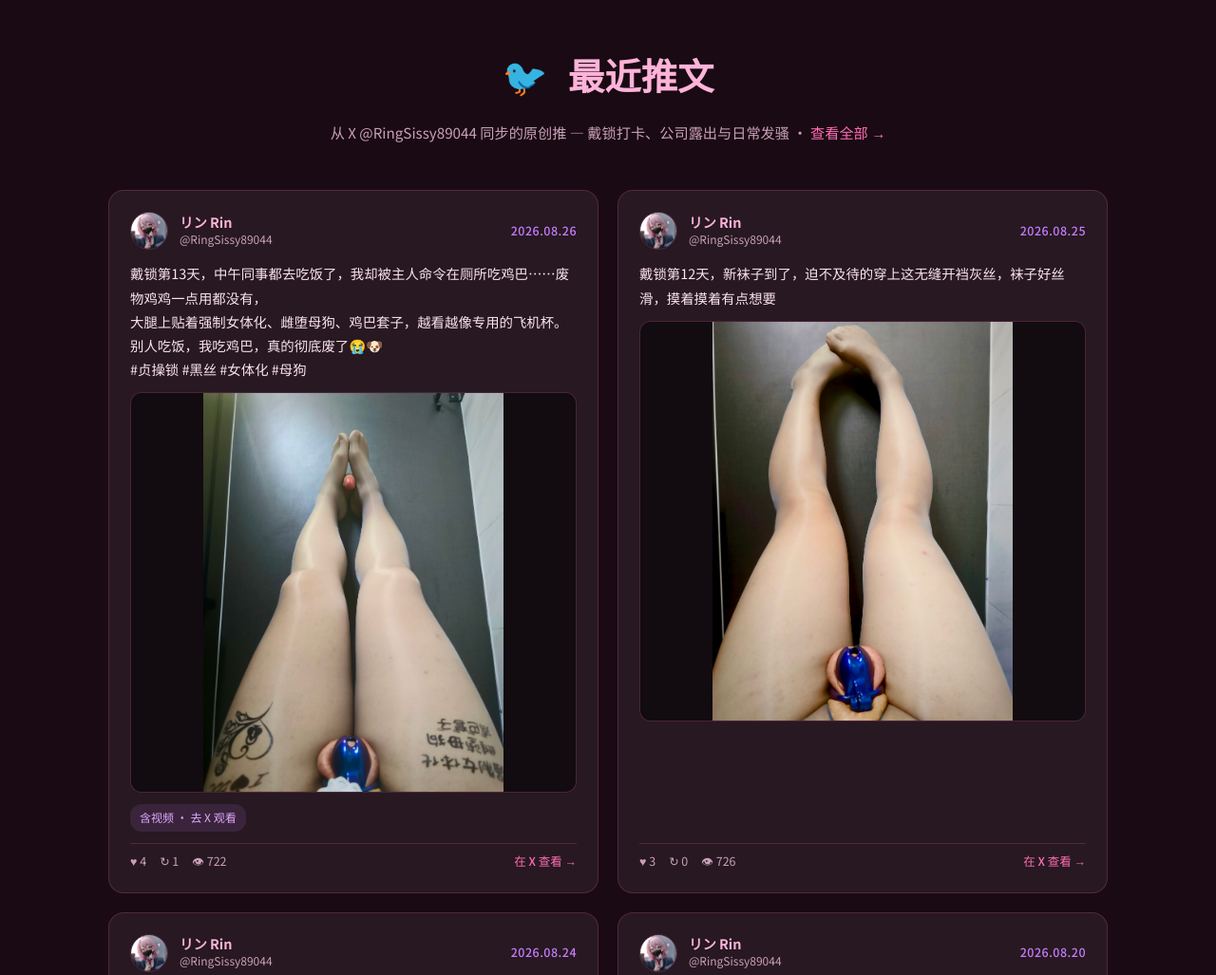
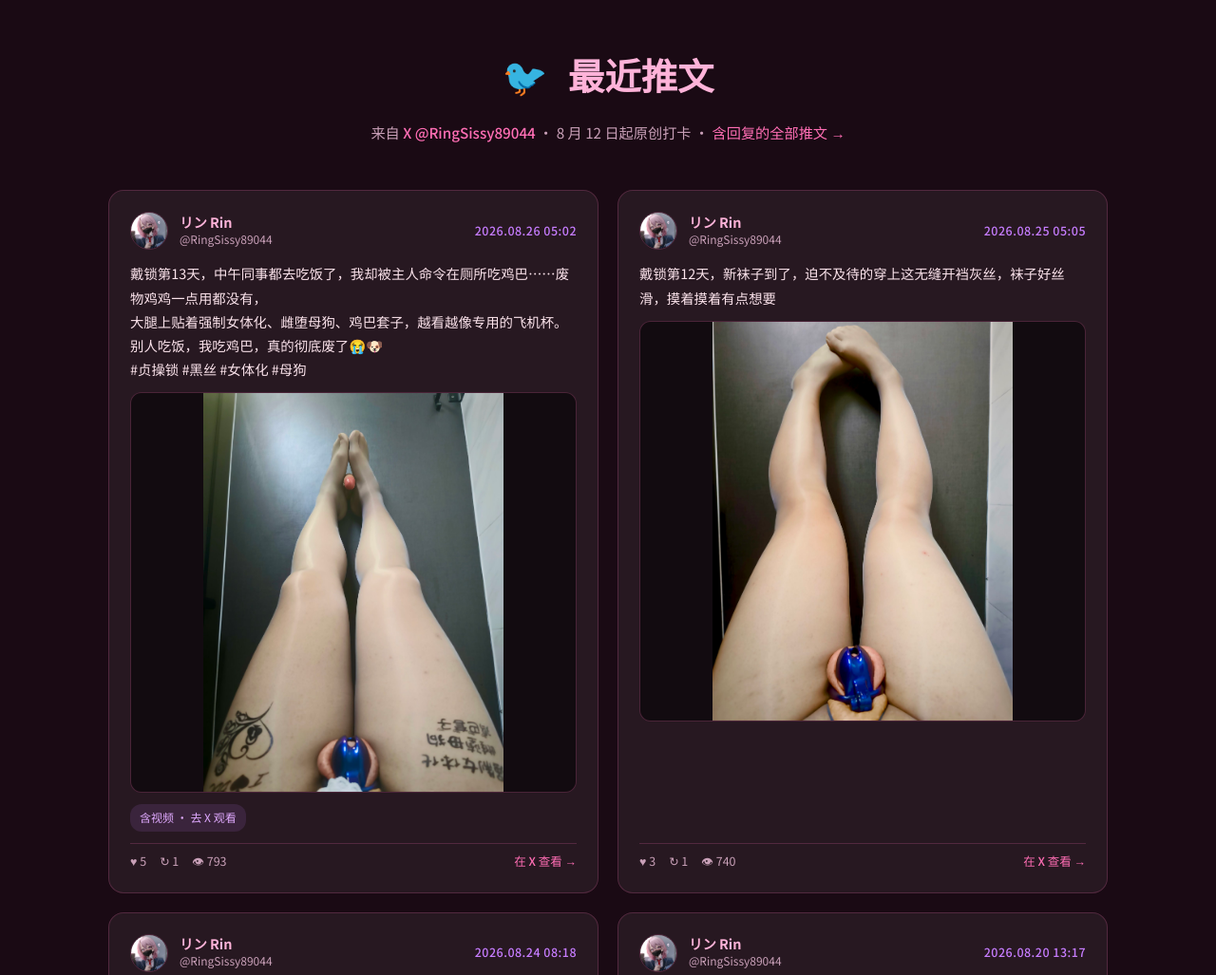
Before and after one commit to ringsissy/Personal-Page, a website: page index.html in a window 1280 px wide. Shown: the part 6840-7867 px from the top of the page at 95% size. Drawn offline with Linux system fonts and the light colour scheme; a web font is replaced by a local one.

Commit message:
feat: 同步 8.12 起全部推文（含回复）
从 @RingSissy89044 拉取 2026-08-12 至今的原创与回复共 25 条，首页仍展示原创打卡，专页展示完整时间线。

```diff
--- a/index.html
+++ b/index.html
@@ -470,8 +470,8 @@
     <section class="section" id="tweets">
       <div class="container">
         <h2 class="section-title"><span class="section-icon">🐦</span> 最近推文</h2>
-        <p class="section-desc">从 X @RingSissy89044 同步的原创推 — 戴锁打卡、公司露出与日常发骚 · <a href="/tweets/" class="section-link">查看全部 →</a></p>
-        <div class="tweets-grid" data-tweets data-tweets-limit="6">
+        <p class="section-desc">来自 <a href="https://x.com/RingSissy89044" target="_blank" rel="noopener" class="section-link">X @RingSissy89044</a> · 8 月 12 日起原创打卡 · <a href="/tweets/" class="section-link">含回复的全部推文 →</a></p>
+        <div class="tweets-grid" data-tweets data-tweets-originals="true" data-tweets-limit="6">
           <p class="section-desc">正在同步推文…</p>
         </div>
       </div>
--- a/script.js
+++ b/script.js
@@ -62,6 +62,7 @@ function formatCount(n) {
 
 function tweetCardHTML(tweet) {
   const url = `https://x.com/RingSissy89044/status/${tweet.id}`;
+  const isReply = tweet.type === 'reply';
   const media = Array.isArray(tweet.media) ? tweet.media : [];
   const mediaClass = media.length > 1 ? 'tweet-media tweet-media-2' : 'tweet-media';
   const mediaHTML = media.length
@@ -70,24 +71,37 @@ function tweetCardHTML(tweet) {
         return `<a href="${url}" target="_blank" rel="noopener"><img src="${href}" alt="推文配图 ${tweet.date}" loading="lazy"></a>`;
       }).join('')}</div>`
     : '';
-  const videoBadge = tweet.hasVideo
-    ? '<span class="tweet-badge">含视频 · 去 X 观看</span>'
-    : '';
+  const badges = [];
+  if (isReply && tweet.conversationId) {
+    badges.push(`<a class="tweet-badge" href="https://x.com/i/web/status/${tweet.conversationId}" target="_blank" rel="noopener">回复</a>`);
+  }
+  if (tweet.hasVideo) {
+    badges.push('<span class="tweet-badge">含视频 · 去 X 观看</span>');
+  }
   const [y, m, d] = tweet.date.split('-');
+  let timeLabel = `${y}.${m}.${d}`;
+  if (tweet.createdAt) {
+    const dt = new Date(tweet.createdAt);
+    if (!Number.isNaN(dt.getTime())) {
+      const hh = String(dt.getHours()).padStart(2, '0');
+      const mm = String(dt.getMinutes()).padStart(2, '0');
+      timeLabel = `${y}.${m}.${d} ${hh}:${mm}`;
+    }
+  }
 
   return `
-    <article class="tweet-card">
+    <article class="tweet-card${isReply ? ' tweet-card-reply' : ''}">
       <header class="tweet-meta">
         <img src="/public/avatar.jpg" alt="" class="tweet-avatar" width="40" height="40">
         <div class="tweet-meta-name">
           <strong>リン Rin</strong>
           <span>@RingSissy89044</span>
         </div>
-        <time datetime="${tweet.date}">${y}.${m}.${d}</time>
+        <time datetime="${tweet.createdAt || tweet.date}">${timeLabel}</time>
       </header>
       <p class="tweet-text">${escapeHtml(tweet.text)}</p>
       ${mediaHTML}
-      ${videoBadge}
+      ${badges.join('')}
       <footer class="tweet-footer">
         <span>♥ ${formatCount(tweet.likes)}</span>
         <span>↻ ${formatCount(tweet.reposts)}</span>
@@ -109,8 +123,10 @@ async function renderTweets() {
     const all = Array.isArray(data.tweets) ? data.tweets : [];
 
     mounts.forEach(el => {
+      const originalsOnly = el.getAttribute('data-tweets-originals') === 'true';
       const limit = Number(el.getAttribute('data-tweets-limit') || 0);
-      const tweets = limit > 0 ? all.slice(0, limit) : all;
+      let tweets = originalsOnly ? all.filter(t => t.type !== 'reply') : all;
+      tweets = limit > 0 ? tweets.slice(0, limit) : tweets;
       if (!tweets.length) {
         el.innerHTML = '<p class="section-desc">暂时没有可展示的原创推文。</p>';
         return;
--- a/styles.css
+++ b/styles.css
@@ -1051,6 +1051,11 @@ body {
   border-color: rgba(255, 110, 180, 0.4);
 }
 
+.tweet-card-reply {
+  padding: 18px;
+  background: rgba(255, 255, 255, 0.035);
+}
+
 .tweet-meta {
   display: flex;
   align-items: center;
@@ -1129,6 +1134,7 @@ body {
   border-radius: 12px;
   padding: 4px 10px;
   width: fit-content;
+  text-decoration: none;
 }
 
 .tweet-footer {
--- a/tweets.json
+++ b/tweets.json
@@ -1,127 +1,383 @@
 {
   "updatedAt": "2026-08-26",
+  "since": "2026-08-12",
   "handle": "RingSissy89044",
   "profile": "https://x.com/RingSissy89044",
   "tweets": [
     {
+      "id": "2092506730379055129",
+      "conversationId": "2091343160693973061",
+      "type": "reply",
+      "date": "2026-08-26",
+      "createdAt": "2026-08-26T06:57:36Z",
+      "text": "111",
+      "likes": 0,
+      "reposts": 0,
+      "replies": 0,
+      "bookmarks": 0,
+      "views": 4,
+      "hasVideo": false,
+      "media": []
+    },
+    {
       "id": "2092477838863831468",
+      "conversationId": "2092477838863831468",
+      "type": "original",
       "date": "2026-08-26",
+      "createdAt": "2026-08-26T05:02:47Z",
       "text": "戴锁第13天，中午同事都去吃饭了，我却被主人命令在厕所吃鸡巴……废物鸡鸡一点用都没有，\n大腿上贴着强制女体化、雌堕母狗、鸡巴套子，越看越像专用的飞机杯。\n别人吃饭，我吃鸡巴，真的彻底废了😭🐶\n#贞操锁 #黑丝 #女体化 #母狗",
-      "likes": 4,
+      "likes": 5,
       "reposts": 1,
       "replies": 0,
       "bookmarks": 2,
-      "views": 722,
+      "views": 793,
       "hasVideo": true,
       "media": ["public/tweets/2026-08-26.jpg"]
     },
     {
-      "id": "2092116216097960392",
+      "id": "2092182999475634648",
+      "conversationId": "2092153958601252981",
+      "type": "reply",
       "date": "2026-08-25",
-      "text": "戴锁第12天，新袜子到了，迫不及待的穿上这无缝开裆灰丝，袜子好丝滑，摸着摸着有点想要",
-      "likes": 3,
+      "createdAt": "2026-08-25T09:31:12Z",
+      "text": "可以的哦",
+      "likes": 0,
+      "reposts": 0,
+      "replies": 0,
+      "bookmarks": 1,
+      "views": 139,
+      "hasVideo": false,
+      "media": []
+    },
+    {
+      "id": "2092150484475986333",
+      "conversationId": "2092139057971392682",
+      "type": "reply",
+      "date": "2026-08-25",
+      "createdAt": "2026-08-25T07:22:00Z",
+      "text": "想rua",
+      "likes": 1,
       "reposts": 0,
       "replies": 0,
       "bookmarks": 0,
-      "views": 726,
+      "views": 125,
+      "hasVideo": false,
+      "media": []
+    },
+    {
+      "id": "2092143969992065120",
+      "conversationId": "2092129137125151218",
+      "type": "reply",
+      "date": "2026-08-25",
+      "createdAt": "2026-08-25T06:56:07Z",
+      "text": "衣服很好看，就是胸有点扁扁的，要不垫一下吧",
+      "likes": 0,
+      "reposts": 0,
+      "replies": 0,
+      "bookmarks": 0,
+      "views": 27,
+      "hasVideo": false,
+      "media": []
+    },
+    {
+      "id": "2092116216097960392",
+      "conversationId": "2092116216097960392",
+      "type": "original",
+      "date": "2026-08-25",
+      "createdAt": "2026-08-25T05:05:50Z",
+      "text": "戴锁第12天，新袜子到了，迫不及待的穿上这无缝开裆灰丝，袜子好丝滑，摸着摸着有点想要",
+      "likes": 3,
+      "reposts": 1,
+      "replies": 0,
+      "bookmarks": 0,
+      "views": 740,
       "hasVideo": false,
       "media": ["public/tweets/2026-08-25.jpg"]
     },
     {
+      "id": "2091862424177791336",
+      "conversationId": "2091802237987078186",
+      "type": "reply",
+      "date": "2026-08-24",
+      "createdAt": "2026-08-24T12:17:21Z",
+      "text": "@pulsex_top 他家的v1 ultra",
+      "likes": 0,
+      "reposts": 0,
+      "replies": 0,
+      "bookmarks": 0,
+      "views": 63,
+      "hasVideo": false,
+      "media": []
+    },
+    {
       "id": "2091802237987078186",
+      "conversationId": "2091802237987078186",
+      "type": "original",
       "date": "2026-08-24",
+      "createdAt": "2026-08-24T08:18:11Z",
       "text": "戴锁第11天，今天是黑丝（战损版），最近买的丝袜好容易勾丝，还有一条肉丝也勾丝了，主人还要让我减肥，说要下次让我全女装露出。",
       "likes": 10,
       "reposts": 4,
       "replies": 1,
       "bookmarks": 1,
-      "views": 2040,
+      "views": 2058,
       "hasVideo": false,
       "media": ["public/tweets/2026-08-24.jpg"]
     },
     {
+      "id": "2090643746602000678",
+      "conversationId": "2089605801103302932",
+      "type": "reply",
+      "date": "2026-08-21",
+      "createdAt": "2026-08-21T03:34:46Z",
+      "text": "就普通的那种影院足道啊",
+      "likes": 0,
+      "reposts": 0,
+      "replies": 0,
+      "bookmarks": 0,
+      "views": 412,
+      "hasVideo": false,
+      "media": []
+    },
+    {
       "id": "2090427942858006906",
+      "conversationId": "2090427942858006906",
+      "type": "original",
       "date": "2026-08-20",
+      "createdAt": "2026-08-20T13:17:14Z",
       "text": "昨天腹泻比较严重，身体有点虚，先休息几天把状态调回来。\n今天是第7天，锁还是好好带着的，没有摘。",
       "likes": 0,
       "reposts": 0,
       "replies": 0,
       "bookmarks": 0,
-      "views": 1838,
+      "views": 1844,
+      "hasVideo": false,
+      "media": []
+    },
+    {
+      "id": "2090018013856890888",
+      "conversationId": "2090017401098367449",
+      "type": "reply",
+      "date": "2026-08-19",
+      "createdAt": "2026-08-19T10:08:19Z",
+      "text": "这个展品不错哦",
+      "likes": 1,
+      "reposts": 0,
+      "replies": 1,
+      "bookmarks": 0,
+      "views": 147,
+      "hasVideo": false,
+      "media": []
+    },
+    {
+      "id": "2089963559283462398",
+      "conversationId": "2089953502235853309",
+      "type": "reply",
+      "date": "2026-08-19",
+      "createdAt": "2026-08-19T06:31:56Z",
+      "text": "好看哦",
+      "likes": 1,
+      "reposts": 0,
+      "replies": 0,
+      "bookmarks": 0,
+      "views": 209,
+      "hasVideo": false,
+      "media": []
+    },
+    {
+      "id": "2089614207331467524",
+      "conversationId": "2089553564767326299",
+      "type": "reply",
+      "date": "2026-08-18",
+      "createdAt": "2026-08-18T07:23:44Z",
+      "text": "我肯定会死盯着看的(´∀｀)♡",
+      "likes": 0,
+      "reposts": 0,
+      "replies": 0,
+      "bookmarks": 0,
+      "views": 204,
+      "hasVideo": false,
+      "media": []
+    },
+    {
+      "id": "2089605801103302932",
+      "conversationId": "2089605801103302932",
+      "type": "original",
+      "date": "2026-08-18",
+      "createdAt": "2026-08-18T06:50:20Z",
+      "text": "锁上第五天，又去足浴了\n女技师为了加钟想玩我下面，发现我上锁了开始捏我的乳头，捏的我好爽，好想开锁\n做完上了个厕所回去路上被男技师看到了😅\n还好没说什么\n#男娘 #露出  #贞操锁 #伪娘 #淫文",
+      "likes": 86,
+      "reposts": 6,
+      "replies": 1,
+      "bookmarks": 21,
+      "views": 31529,
+      "hasVideo": true,
+      "media": ["public/tweets/2026-08-18-1.jpg", "public/tweets/2026-08-18-2.jpg"]
+    },
+    {
+      "id": "2089508470592815152",
+      "conversationId": "2089500235232096286",
+      "type": "reply",
+      "date": "2026-08-18",
+      "createdAt": "2026-08-18T00:23:35Z",
+      "text": "这效果确实好",
+      "likes": 0,
+      "reposts": 0,
+      "replies": 0,
+      "bookmarks": 0,
+      "views": 317,
       "hasVideo": false,
       "media": []
     },
     {
       "id": "2089297253152461036",
+      "conversationId": "2089297253152461036",
+      "type": "original",
       "date": "2026-08-17",
+      "createdAt": "2026-08-17T10:24:17Z",
       "text": "锁上的第4天，带了个假JJ来公司玩，差点被发现，有想被我足的嘛\n#男娘 #露出",
       "likes": 15,
       "reposts": 3,
       "replies": 1,
       "bookmarks": 3,
-      "views": 5368,
+      "views": 5375,
+      "hasVideo": true,
+      "media": []
+    },
+    {
+      "id": "2089266624549548114",
+      "conversationId": "2089264743081271728",
+      "type": "reply",
+      "date": "2026-08-17",
+      "createdAt": "2026-08-17T08:22:34Z",
+      "text": "太猛了，黑丝兔女郎真的很绝",
+      "likes": 0,
+      "reposts": 0,
+      "replies": 0,
+      "bookmarks": 0,
+      "views": 845,
+      "hasVideo": false,
+      "media": []
+    },
+    {
+      "id": "2089257384334221542",
+      "conversationId": "2089253002058387633",
+      "type": "reply",
+      "date": "2026-08-17",
+      "createdAt": "2026-08-17T07:45:51Z",
+      "text": "后面完全露出来了，还敢在路中间蹲那么久……胆子挺大的",
+      "likes": 0,
+      "reposts": 0,
+      "replies": 0,
+      "bookmarks": 0,
+      "views": 1118,
+      "hasVideo": false,
+      "media": []
+    },
+    {
+      "id": "2088955999323648334",
+      "conversationId": "2088955999323648334",
+      "type": "original",
+      "date": "2026-08-16",
+      "createdAt": "2026-08-16T11:48:15Z",
+      "text": "和朋友去岛上玩完回到家了，锁了3天，还剩358天，视频是存货，之前晚上在公司拍的",
+      "likes": 13,
+      "reposts": 0,
+      "replies": 0,
+      "bookmarks": 0,
+      "views": 2837,
       "hasVideo": true,
       "media": []
     },
     {
       "id": "2087939738338725966",
+      "conversationId": "2087939738338725966",
+      "type": "original",
       "date": "2026-08-13",
+      "createdAt": "2026-08-13T16:30:00Z",
       "text": "263+46+30=339,每天开锁运动洗澡1.5小时，顺延就是361.6，就算362天，GG",
       "likes": 11,
       "reposts": 0,
       "replies": 3,
       "bookmarks": 1,
-      "views": 2948,
+      "views": 2951,
       "hasVideo": true,
       "media": ["public/tweets/2026-08-13.jpg"]
     },
     {
+      "id": "2087752641870958624",
+      "conversationId": "2087385792360644971",
+      "type": "reply",
+      "date": "2026-08-13",
+      "createdAt": "2026-08-13T04:06:33Z",
+      "text": "已经作死成功了(╥_╥)",
+      "likes": 1,
+      "reposts": 0,
+      "replies": 0,
+      "bookmarks": 0,
+      "views": 260,
+      "hasVideo": false,
+      "media": []
+    },
+    {
+      "id": "2087516002632466485",
+      "conversationId": "2087385792360644971",
+      "type": "reply",
+      "date": "2026-08-12",
+      "createdAt": "2026-08-12T12:26:13Z",
+      "text": "ദ്ദി ༎ຶ‿༎ຶ )好的呢",
+      "likes": 1,
+      "reposts": 0,
+      "replies": 0,
+      "bookmarks": 0,
+      "views": 154,
+      "hasVideo": false,
+      "media": []
+    },
+    {
+      "id": "2087430320006349243",
+      "conversationId": "2087385792360644971",
+      "type": "reply",
+      "date": "2026-08-12",
+      "createdAt": "2026-08-12T06:45:45Z",
+      "text": "哇，过分哦(*꒦ິ⌓꒦ີ)",
+      "likes": 0,
+      "reposts": 0,
+      "replies": 0,
+      "bookmarks": 0,
+      "views": 571,
+      "hasVideo": false,
+      "media": []
+    },
+    {
+      "id": "2087403287394038007",
+      "conversationId": "2087385792360644971",
+      "type": "reply",
+      "date": "2026-08-12",
+      "createdAt": "2026-08-12T04:58:20Z",
+      "text": "谢谢(ᐡ⦁⩊⦁⸝⸝ᐡ )₊୭",
+      "likes": 0,
+      "reposts": 0,
+      "replies": 0,
+      "bookmarks": 0,
+      "views": 727,
+      "hasVideo": false,
+      "media": []
+    },
+    {
       "id": "2087385792360644971",
+      "conversationId": "2087385792360644971",
+      "type": "original",
       "date": "2026-08-12",
+      "createdAt": "2026-08-12T03:48:49Z",
       "text": "昨天流量太差被主人罚了\n今天命令我穿黑丝吊带，贴上“鸡巴套子 精液中毒”纹身贴，跑到公司厕所露出……\n锁是抖喵酱的锅盖锁 @doumiaojiang\n开锁规则：\n今天24点后如果零互动就可开锁。\n有互动就先加天数，截止14号0点。\n1赞＋1天｜1转发＋2天｜1评论＋3天\n反正也没流量，估计很快就能开锁了\n#贞操锁 #露出 #男娘",
       "likes": 312,
       "reposts": 25,
       "replies": 10,
       "bookmarks": 30,
-      "views": 22640,
+      "views": 22652,
       "hasVideo": true,
       "media": ["public/tweets/2026-08-12.jpg"]
-    },
-    {
-      "id": "2087077804987064406",
-      "date": "2026-08-11",
-      "text": "废物JJ周五射太快，被主人直接锁起来了\n今天又穿灰丝跑来公司厕所发骚，可惜下面已经被锁死，只能干着急……\n周末要跟主人还有朋友去岛上玩，带锁出门应该不会被发现吧？\n希望这几天好好服侍主人，然后开恩给我开锁😭",
-      "likes": 6,
-      "reposts": 0,
-      "replies": 0,
-      "bookmarks": 3,
-      "views": 3911,
-      "hasVideo": false,
-      "media": ["public/tweets/2026-08-11.jpg"]
-    },
-    {
-      "id": "2085647120095383987",
-      "date": "2026-08-07",
-      "text": "公司厕所肉丝灌肠中\n3cm都不到的废物小鸡鸡可怜兮兮地露着……\n白天偷偷清理自己，晚上等主人来调教这具下贱身体\n希望主人今晚把我玩烂",
-      "likes": 15,
-      "reposts": 1,
-      "replies": 0,
-      "bookmarks": 1,
-      "views": 4914,
-      "hasVideo": false,
-      "media": ["public/tweets/2026-08-07-1.jpg", "public/tweets/2026-08-07-2.jpg"]
-    },
-    {
-      "id": "2028762539690267084",
-      "date": "2026-03-03",
-      "text": "别人都用openclaw来工作干活，我用它来调教自己🤣🤣🤣",
-      "likes": 8,
-      "reposts": 0,
-      "replies": 3,
-      "bookmarks": 1,
-      "views": 8367,
-      "hasVideo": false,
-      "media": ["public/tweets/2026-03-03-1.png", "public/tweets/2026-03-03-2.png"]
     }
   ]
 }
```
Also changed, not shown: tweets/index.html (+1 -1 lines), public/tweets/2026-08-18-1.jpg (added), public/tweets/2026-08-18-2.jpg (added).
